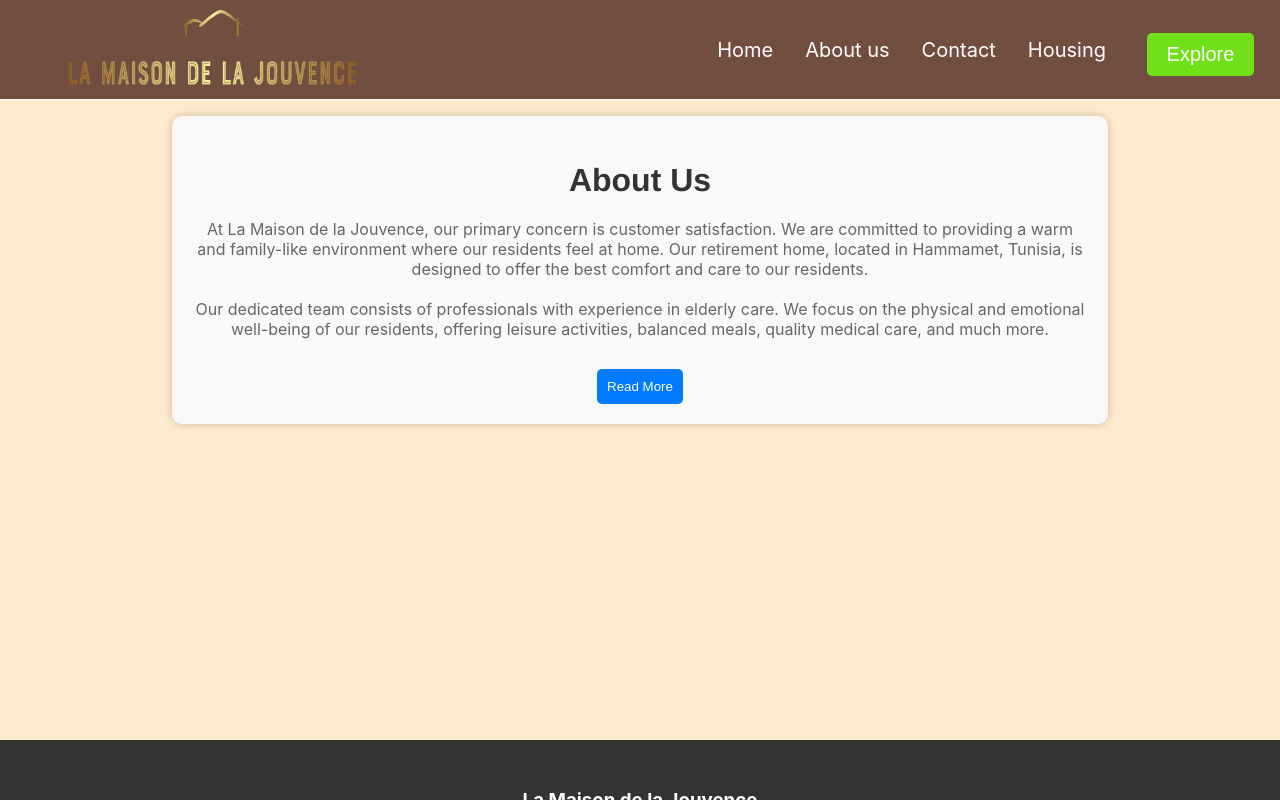
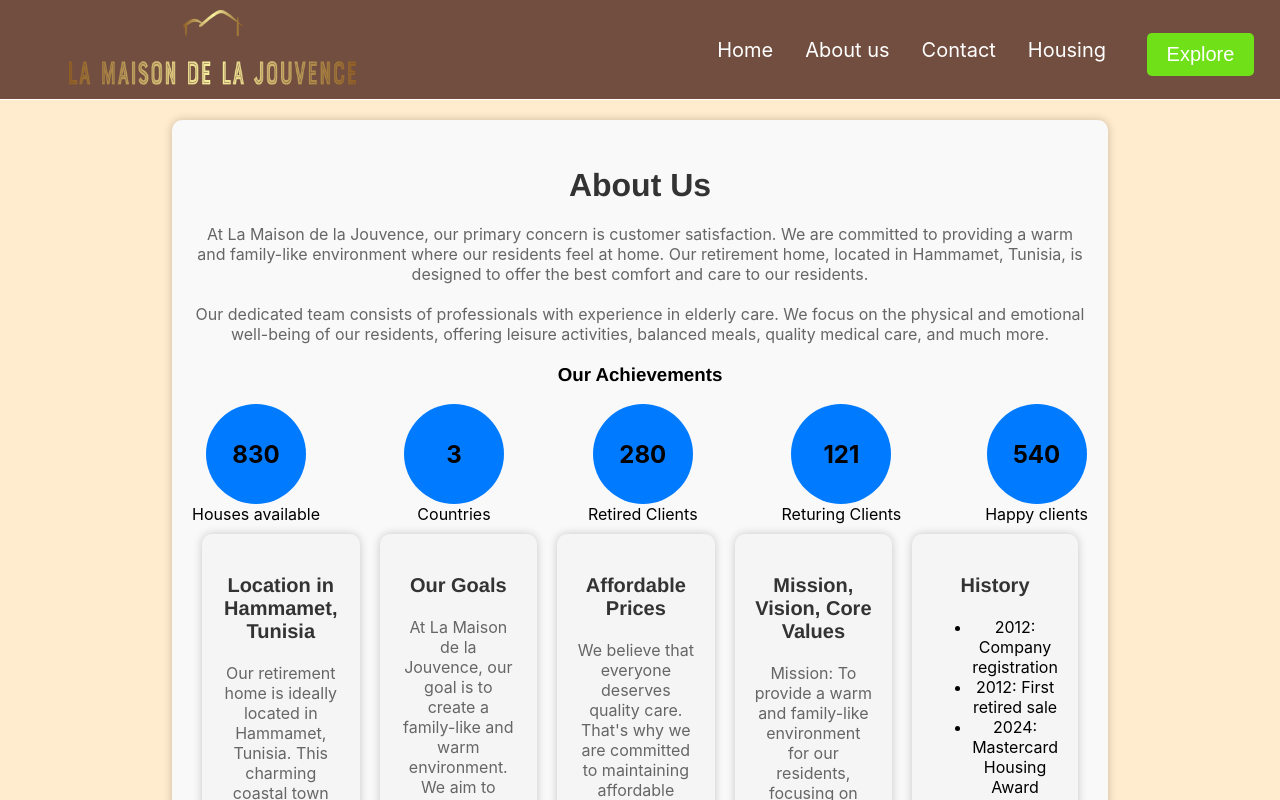
Before and after one commit to dhaker95/Portfolio-Project, a React (Create React App) app: page /about in a window 1280 px wide. Shown: the top 800 px of the page. Built offline with nearby package versions, Linux system fonts and the light colour scheme; a web font is replaced by a local one.

Commit message:
About us page

```diff
--- a/src/screens/About/About.css
+++ b/src/screens/About/About.css
@@ -6,7 +6,6 @@
     justify-content: center;
     align-items: center;
     min-height: 80vh;
-
 }
 
 .about-content {
@@ -16,14 +15,14 @@
     box-shadow: 0 0 10px rgba(0, 0, 0, 0.2);
     text-align: center;
     width: 70%;
-    transition: all 0.3s;
-    position: relative;
-    top: -150px;
+    margin-top: 20px; /* Add margin-top to move the content down */
 }
-.about-content h3,.about-container h2{
+
+.about-content h3,
+.about-container h2 {
     font-family: 'Lobster Two', Helvetica, sans-serif;
+}
 
-}
 .about-content h2 {
     font-size: 32px;
     color: #333;
@@ -36,19 +35,38 @@
     margin-bottom: 20px;
 }
 
-.read-more-button {
-    background-color: #007BFF;
-    color: #fff;
-    border: none;
-    border-radius: 5px;
-    padding: 10px;
-    cursor: pointer;
-    margin-top: 10px;
-    transition: background-color 0.3s;
+.achievements-counter {
+    display: flex;
+    justify-content: space-between;
+    align-items: center;
 }
 
-.read-more-button:hover {
-    background-color: #0056b3;
+.achievement {
+    display: flex;
+    flex-direction: column;
+    align-items: center;
+}
+
+.counter-circle {
+    width: 100px;
+    height: 100px;
+    background-color: #007BFF;
+    border-radius: 50%;
+    display: flex;
+    align-items: center;
+    justify-content: center;
+    font-size: 24px;
+    color: #fff;
+}
+
+.counter-number {
+    font-size: 24px;
+    font-weight: bold;
+    color: #000000; /* Blue color for the counter */
+}
+
+read-more-button {
+    display: none; /* Remove the Read More button */
 }
 
 /* Animation when "Read More" content appears */
--- a/src/screens/About/About.jsx
+++ b/src/screens/About/About.jsx
@@ -1,18 +1,12 @@
-import React, { useState } from 'react';
+import React from 'react';
 import './About.css';
 import Header from '../../components/Header/Header';
 import Footer from '../../components/Footer/Footer';
 
 const About = () => {
-    const [showMore, setShowMore] = useState(false);
-
-    const toggleShowMore = () => {
-        setShowMore(!showMore);
-    };
-
     return (
         <>
-        <Header/>
+            <Header />
             <div className="about-container">
                 <div className="about-content">
                     <h2>About Us</h2>
@@ -22,11 +16,41 @@ const About = () => {
                     <p>
                         Our dedicated team consists of professionals with experience in elderly care. We focus on the physical and emotional well-being of our residents, offering leisure activities, balanced meals, quality medical care, and much more.
                     </p>
-                {showMore && (
-                    <>
-                        <p>
-                            At La Maison de la Jouvence, every day is a new adventure for our residents. We believe in creating unforgettable memories and promoting an active and fulfilling life.
-                        </p>
+                    <section>
+                            <h3>Our Achievements</h3>
+                            <div className="achievements-counter">
+                                <div className="achievement">
+                                    <div className="counter-circle">
+                                        <span className="counter-number">830</span>
+                                    </div>
+                                    <span className="achievement-label">Houses available</span>
+                                </div>
+                                <div className="achievement">
+                                    <div className="counter-circle">
+                                        <span className="counter-number">3</span>
+                                    </div>
+                                    <span className="achievement-label">Countries</span>
+                                </div>
+                                <div className="achievement">
+                                    <div className="counter-circle">
+                                        <span className="counter-number">280</span>
+                                    </div>
+                                    <span className="achievement-label">Retired Clients</span>
+                                </div>
+                                <div className="achievement">
+                                    <div className="counter-circle">
+                                        <span className="counter-number">121</span>
+                                    </div>
+                                    <span className="achievement-label">Returing Clients</span>
+                                </div>
+                                <div className="achievement">
+                                    <div className="counter-circle">
+                                        <span className="counter-number">540</span>
+                                    </div>
+                                    <span className="achievement-label">Happy clients</span>
+                                </div>
+                            </div>
+                        </section>
                     <div className="sections">
                         <section>
                             <h3>Location in Hammamet, Tunisia</h3>
@@ -46,15 +70,25 @@ const About = () => {
                                 We believe that everyone deserves quality care. That's why we are committed to maintaining affordable rates for our residents. Our goal is to make our services accessible to all.
                             </p>
                         </section>
-                        </div>
-                    </>
-                )}
-                <button className="read-more-button" onClick={toggleShowMore}>
-                    {showMore ? 'Read Less' : 'Read More'}
-                </button>
+                        <section>
+                            <h3>Mission, Vision, Core Values</h3>
+                            <p>Mission: To provide a warm and family-like environment for our residents, focusing on their well-being and happiness.</p>
+                            <p>Vision: To be a leader in elderly care, creating fulfilling and memorable experiences.</p>
+                            <p>Core Values: Compassion, Quality, Inclusivity.</p>
+                        </section>
+                        <section>
+                            <h3>History</h3>
+                            <ul>
+                                <li>2012: Company registration</li>
+                                <li>2012: First retired sale</li>
+                                <li>2024: Mastercard Housing Award</li>
+                                {/* Add more history events here */}
+                            </ul>
+                        </section>
                     </div>
                 </div>
-        <Footer/>
+            </div>
+            <Footer />
         </>
     );
 }
--- a/src/screens/Housing/Housing.css
+++ b/src/screens/Housing/Housing.css
@@ -75,3 +75,5 @@
 .house-details button {
     align-self: flex-end;
 }
+
+/* Add this to your Housing.css file */
--- a/src/screens/Housing/Housing.jsx
+++ b/src/screens/Housing/Housing.jsx
@@ -6,6 +6,9 @@ import house1_3 from '../../assets/Housing/house1-3.jpg';
 import house2_1 from '../../assets/Housing/house2-1.jpg';
 import house2_2 from '../../assets/Housing/house2-2.jpg';
 import house2_3 from '../../assets/Housing/house2-3.jpg';
+import Header from '../../components/Header/Header';
+import Footer from '../../components/Footer/Footer';
+
 
 const Housing = () => {
     const [searchCriteria, setSearchCriteria] = useState({
```
Lines whose indentation alone changed are shown as unchanged.
